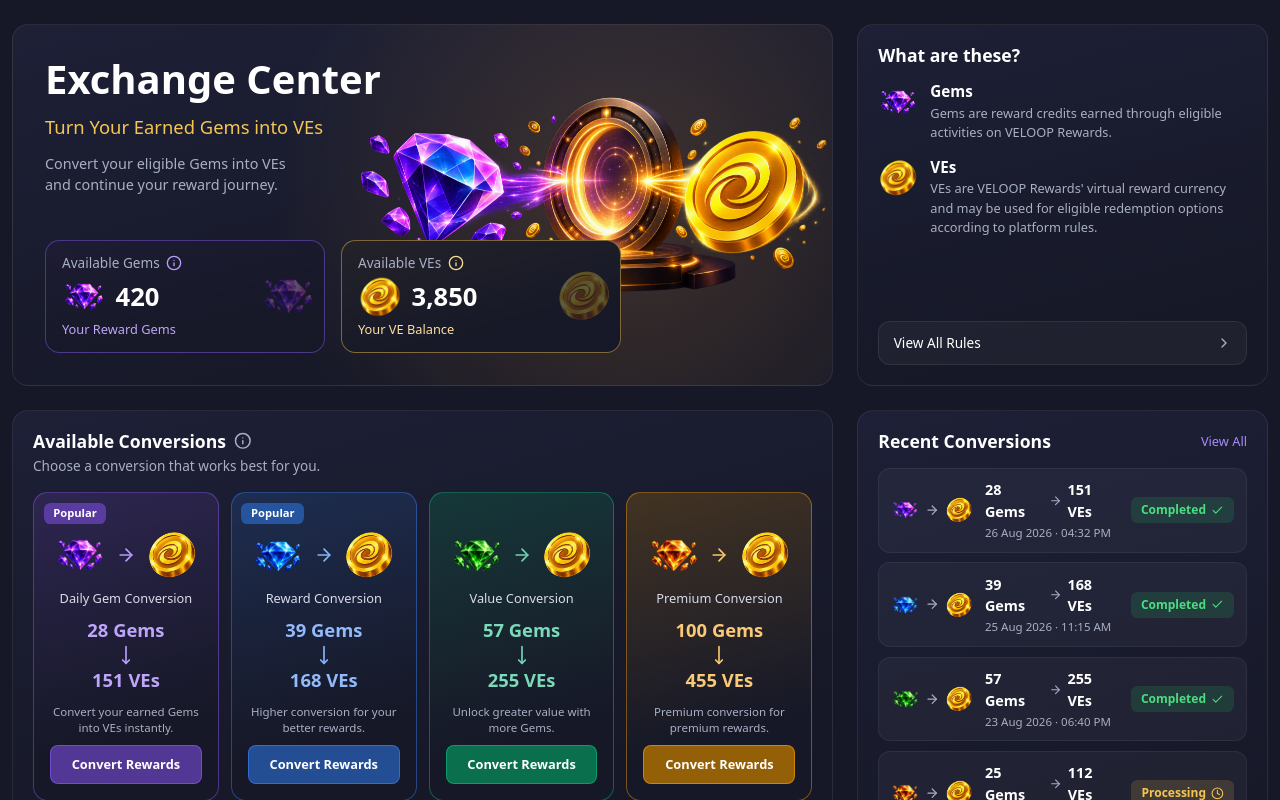
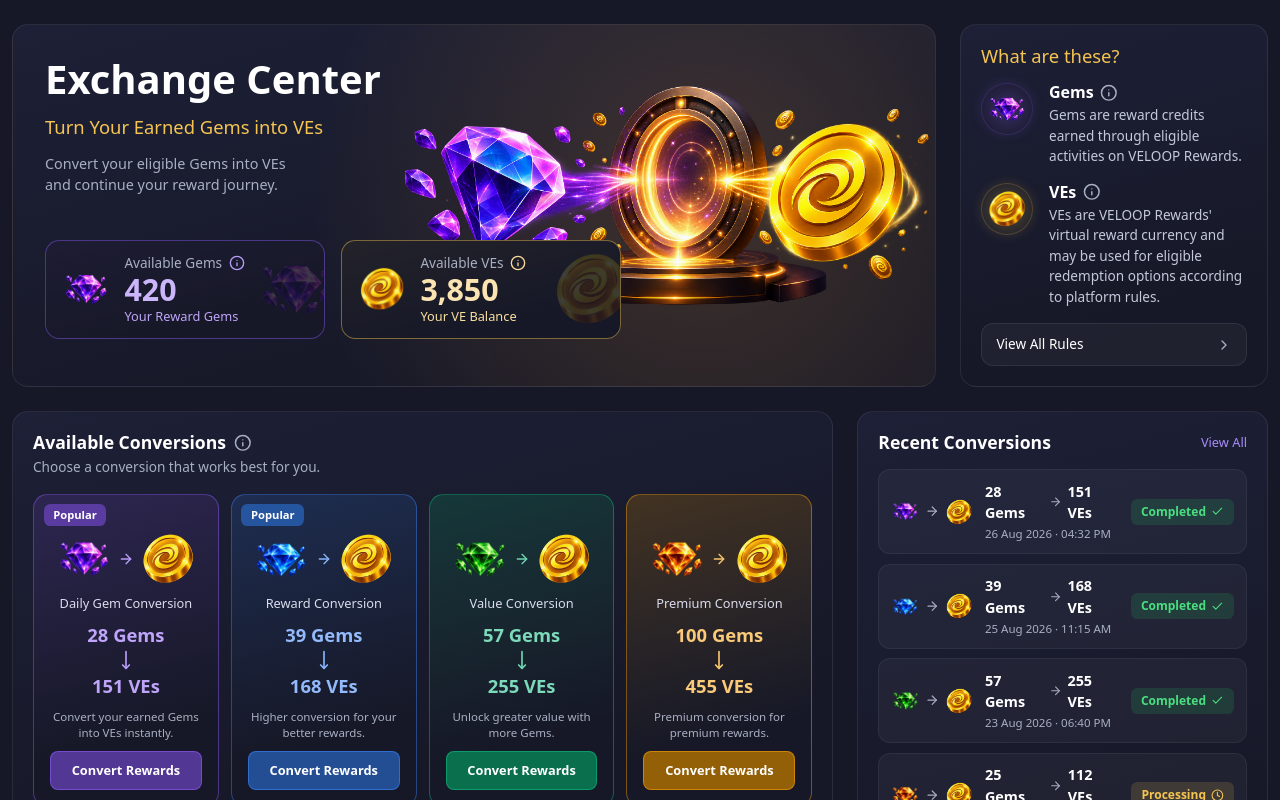
Before and after one commit to sadiksaifi9958/veloop-exchange-center, a React (Vite) app: page / in a window 1280 px wide. Shown: the top 800 px of the page. Built offline with nearby package versions, Linux system fonts and the light colour scheme.

Commit message:
minor changes in styling of some elements including comp of what are these, balance boxes, exchange rules, exchange cards, how exchange works

```diff
--- a/src/App.module.css
+++ b/src/App.module.css
@@ -51,7 +51,7 @@
 
 .top {
   display: grid;
-  grid-template-columns: 2fr 1fr;
+  grid-template-columns: 3fr 1fr;
   align-items: stretch;
   gap: 1.5rem;
   box-sizing: border-box;
--- a/src/components/exchange/BalanceOverview.jsx
+++ b/src/components/exchange/BalanceOverview.jsx
@@ -28,6 +28,8 @@
     <section aria-label="Your Balance" className={styles.wrapper}>
       {balanceItems.map((item) => (
         <div key={item.id} className={`${styles.box} ${styles[item.theme]}`}>
+          <img src={item.image} className={styles.image} alt="" />
+          <div className={styles.info}>
             <div className={styles.labelRow}>
               <p>{item.title}</p>
               <InfoTooltip
@@ -36,13 +38,11 @@
                 label={`About ${item.id}`}
               />
             </div>
-          <div className={styles.valueRow}>
-            <img src={item.image} className={styles.image} alt="" />
             <span className={styles.value}>
               {item.value.toLocaleString("en-US")}
             </span>
+            <p className={styles.subtitle}>{item.subtitle}</p>
           </div>
-          <p className={styles.subtitle}>{item.subtitle}</p>
           <div className={styles.imageWrap}>
             <img
               src={item.image}
--- a/src/components/exchange/BalanceOverview.module.css
+++ b/src/components/exchange/BalanceOverview.module.css
@@ -3,24 +3,6 @@
   gap: 1rem;
   flex-wrap: nowrap;
   max-width: 36rem;
-}
-
-.box {
-  position: relative;
-  flex: 1;
-  display: flex;
-  flex-direction: column;
-  gap: 0.1rem;
-  padding: 0.75rem 1rem;
-  background:
-    linear-gradient(rgba(22, 24, 39, 0.7), rgba(22, 24, 39, 0.7)),
-    linear-gradient(
-      165deg,
-      color-mix(in srgb, var(--accent) 20%, #161827),
-      #161827 75%
-    );
-  border: 1px solid color-mix(in srgb, var(--accent) 45%, transparent);
-  border-radius: 0.9rem;
 }
 
 .box:focus-within {
@@ -84,20 +66,6 @@
   gap: 0.6rem;
 }
 
-.image {
-  width: 2.75rem;
-  height: 2.75rem;
-  object-fit: contain;
-  flex-shrink: 0;
-}
-
-.value {
-  font-size: 1.6rem;
-  font-weight: 700;
-  color: #fff;
-  line-height: 1;
-}
-
 .subtitle {
   position: relative;
   z-index: 1;
@@ -106,13 +74,55 @@
   color: color-mix(in srgb, var(--accent) 55%, #fff);
 }
 
+.box {
+  position: relative;
+  flex: 1;
+  display: flex;
+  flex-direction: row;
+  align-items: center;
+  gap: 0.9rem;
+  padding: 0.75rem 1rem;
+  background:
+    linear-gradient(rgba(22, 24, 39, 0.7), rgba(22, 24, 39, 0.7)),
+    linear-gradient(
+      165deg,
+      color-mix(in srgb, var(--accent) 20%, #161827),
+      #161827 75%
+    );
+  border: 1px solid color-mix(in srgb, var(--accent) 45%, transparent);
+  border-radius: 0.9rem;
+}
+
+.info {
+  position: relative;
+  z-index: 1;
+  display: flex;
+  flex-direction: column;
+  gap: 0.1rem;
+}
+
+.image {
+  flex-shrink: 0;
+  width: 3rem;
+  height: 3rem;
+  object-fit: contain;
+}
+
+.value {
+  font-size: 1.9rem;
+  font-weight: 700;
+  line-height: 1;
+  color: color-mix(in srgb, var(--accent) 45%, #fff);
+}
+
 .watermark {
   position: absolute;
   top: 50%;
-  right: 0.5rem;
-  width: 3.5rem;
+  right: -0.75rem;
+  width: 5rem;
   height: auto;
   opacity: 0.3;
+  filter: brightness(0.6);
   transform: translateY(-50%);
   pointer-events: none;
 }
--- a/src/components/exchange/ExchangeCard.module.css
+++ b/src/components/exchange/ExchangeCard.module.css
@@ -39,13 +39,18 @@
   display: flex;
   align-items: center;
   justify-content: center;
-  gap: 0.6rem;
+  gap: 0.4rem;
 }
 
 .visuals img {
-  width: clamp(2.5rem, 5vw, 3.25rem);
+  width: clamp(2.75rem, 4.5vw, 3.5rem);
   height: auto;
   object-fit: contain;
+}
+
+.visuals svg {
+  width: 1rem;
+  height: 1rem;
 }
 
 .visuals svg,
--- a/src/components/exchange/ExchangeRules.module.css
+++ b/src/components/exchange/ExchangeRules.module.css
@@ -53,7 +53,7 @@
 .image {
   position: absolute;
   top: 2rem;
-  right: 0;
+  right: 0.75rem;
   z-index: 0;
   height: 8rem;
   width: auto;
--- a/src/components/exchange/HowExchangeWorks.module.css
+++ b/src/components/exchange/HowExchangeWorks.module.css
@@ -41,6 +41,18 @@
   left: calc(50% + 2.4rem);
   width: calc(100% - 4.8rem);
   border-top: 2px dotted rgba(255, 255, 255, 0.25);
+}
+
+.step:not(:last-child)::before {
+  content: "";
+  position: absolute;
+  top: calc(1.75rem - 0.225rem + 1px);
+  left: calc(150% - 2.4rem - 0.45rem);
+  width: 0.45rem;
+  height: 0.45rem;
+  border-top: 2px solid rgba(255, 255, 255, 0.4);
+  border-right: 2px solid rgba(255, 255, 255, 0.4);
+  transform: rotate(45deg);
 }
 
 .circle {
@@ -117,6 +129,10 @@
   .step:not(:last-child)::after {
     display: none;
   }
+
+  .step:not(:last-child)::before {
+    display: none;
+  }
 }
 
 @media (max-width: 480px) {
--- a/src/components/exchange/WhatAreThese.jsx
+++ b/src/components/exchange/WhatAreThese.jsx
@@ -1,20 +1,27 @@
 import { ChevronRight } from "lucide-react";
+import InfoTooltip from "./InfoTooltip";
+import { infoTooltip } from "../../data/exchangeData";
 import styles from "./WhatAreThese.module.css";
+
 function WhatAreThese({ items }) {
   return (
     <aside aria-label="What are these" className={styles.panel}>
       <h2 className={styles.title}>What are these?</h2>
       <ul className={styles.list}>
         {items.map((item) => (
-          <li className={styles.item} key={item.id}>
-            <img
-              src={item.image}
-              aria-hidden="true"
-              className={styles.image}
-              alt=""
-            />
+          <li key={item.id} className={styles.item}>
+            <span className={`${styles.iconWrap} ${styles[item.theme]}`}>
+              <img src={item.image} alt="" aria-hidden="true" />
+            </span>
             <div>
-              <h3 className={styles.name}>{item.name}</h3>
+              <div className={styles.nameRow}>
+                <h3 className={styles.name}>{item.name}</h3>
+                <InfoTooltip
+                  title={infoTooltip[item.infoKey].title}
+                  text={infoTooltip[item.infoKey].text}
+                  label={`About ${item.name}`}
+                />
+              </div>
               <p className={styles.text}>{item.text}</p>
             </div>
           </li>
--- a/src/components/exchange/WhatAreThese.module.css
+++ b/src/components/exchange/WhatAreThese.module.css
@@ -8,13 +8,6 @@
   flex-direction: column;
 }
 
-.title {
-  margin: 0 0 1rem;
-  font-size: 1.1rem;
-  font-weight: 700;
-  color: #fff;
-}
-
 .list {
   display: flex;
   flex-direction: column;
@@ -22,26 +15,6 @@
   margin: 0 0 1rem;
   padding: 0;
   list-style: none;
-}
-
-.item {
-  display: flex;
-  align-items: flex-start;
-  gap: 0.75rem;
-}
-
-.image {
-  flex-shrink: 0;
-  width: 2.5rem;
-  height: 2.5rem;
-  object-fit: contain;
-}
-
-.name {
-  margin: 0;
-  font-size: 0.95rem;
-  font-weight: 600;
-  color: #fff;
 }
 
 .text {
@@ -88,3 +61,68 @@
     gap: 1rem;
   }
 }
+
+.nameRow {
+  display: flex;
+  align-items: center;
+  gap: 0.4rem;
+}
+
+.purple {
+  --accent: #8b5cf6;
+}
+
+.gold {
+  --accent: #f5c451;
+}
+
+.title {
+  margin: 0 0 1rem;
+  font-size: 1.15rem;
+  font-weight: 500;
+  color: #f5c451;
+}
+
+.item {
+  display: flex;
+  align-items: flex-start;
+  gap: 1rem;
+}
+
+.iconWrap {
+  display: flex;
+  flex-shrink: 0;
+  align-items: center;
+  justify-content: center;
+  width: 3.25rem;
+  height: 3.25rem;
+  border-radius: 50%;
+  background: radial-gradient(
+    circle,
+    color-mix(in srgb, var(--accent, #8b5cf6) 30%, #161827),
+    #161827
+  );
+  border: 1px solid color-mix(in srgb, var(--accent, #8b5cf6) 20%, transparent);
+  box-shadow: 0 0 0.75rem
+    color-mix(in srgb, var(--accent, #8b5cf6) 15%, transparent);
+}
+
+.iconWrap img {
+  width: 2.5rem;
+  height: 2.5rem;
+  object-fit: contain;
+}
+
+.name {
+  margin: 0;
+  font-size: 1rem;
+  font-weight: 600;
+  color: #fff;
+}
+
+.text {
+  margin: 0.2rem 0 0;
+  font-size: 0.85rem;
+  line-height: 1.5;
+  color: #c3c8da;
+}
--- a/src/data/exchangeData.js
+++ b/src/data/exchangeData.js
@@ -142,7 +142,7 @@
     title: "Receive VEs",
     description: "VEs are added to your balance instantly.",
     image: veCoin,
-    theme: "gold",
+    theme: "green",
   },
 ];
 
@@ -180,12 +180,16 @@
     name: "Gems",
     text: infoTooltip.gems.text,
     image: gemPurple,
+    theme: "purple",
+    infoKey: "gems",
   },
   {
     id: 2,
     name: "VEs",
     text: infoTooltip.ves.text,
     image: veCoin,
+    theme: "gold",
+    infoKey: "ves",
   },
 ];
 
```
Lines whose indentation alone changed are shown as unchanged.
